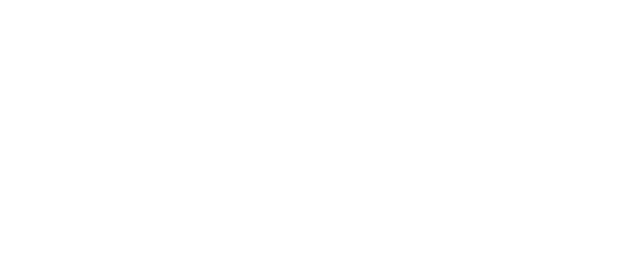
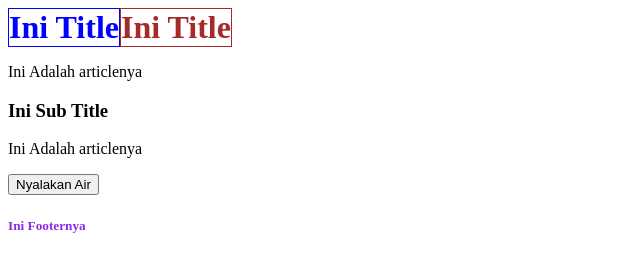
Before and after one commit to efkii/Project_RevoU, a plain HTML site: page index.html in a window 1280 px wide. Shown: the whole page, without its empty margins (0-640 px from the left). Drawn offline with Linux system fonts and the light colour scheme.

Commit message:
seocnd commit

```diff
--- a/index.html
+++ b/index.html
@@ -5,10 +5,42 @@
     <meta charset="UTF-8">
     <meta name="viewport" content="width=device-width, initial-scale=1.0">
     <title>Document</title>
+
+    <style>
+        footer{
+            color: blueviolet;
+        }
+    </style>
+
+    <link rel="stylesheet" href="css/style.css">
+
 </head>
 
 <body>
+    <header style="display: flex;">
+        <h1 style="color: blue; margin: 0; border: 1px solid;">Ini Title</h1>
+        <h1 style="color: brown; margin: 0; border: 1px solid;">Ini Title</h1>
+    </header>
 
+    <article>
+        <p>Ini Adalah articlenya</p>
+
+        <header>
+            <h3>Ini Sub Title</h3>
+        </header>
+
+        <section>
+            <p>Ini Adalah articlenya</p>
+        </section>
+
+        <button onclick="startEngine()">Nyalakan Air</button>
+    </article>
+
+    <footer>
+        <h5>Ini Footernya</h5>
+    </footer>
+
+    <script src="js/script.js"></script>
 </body>
 
 </html>
```
